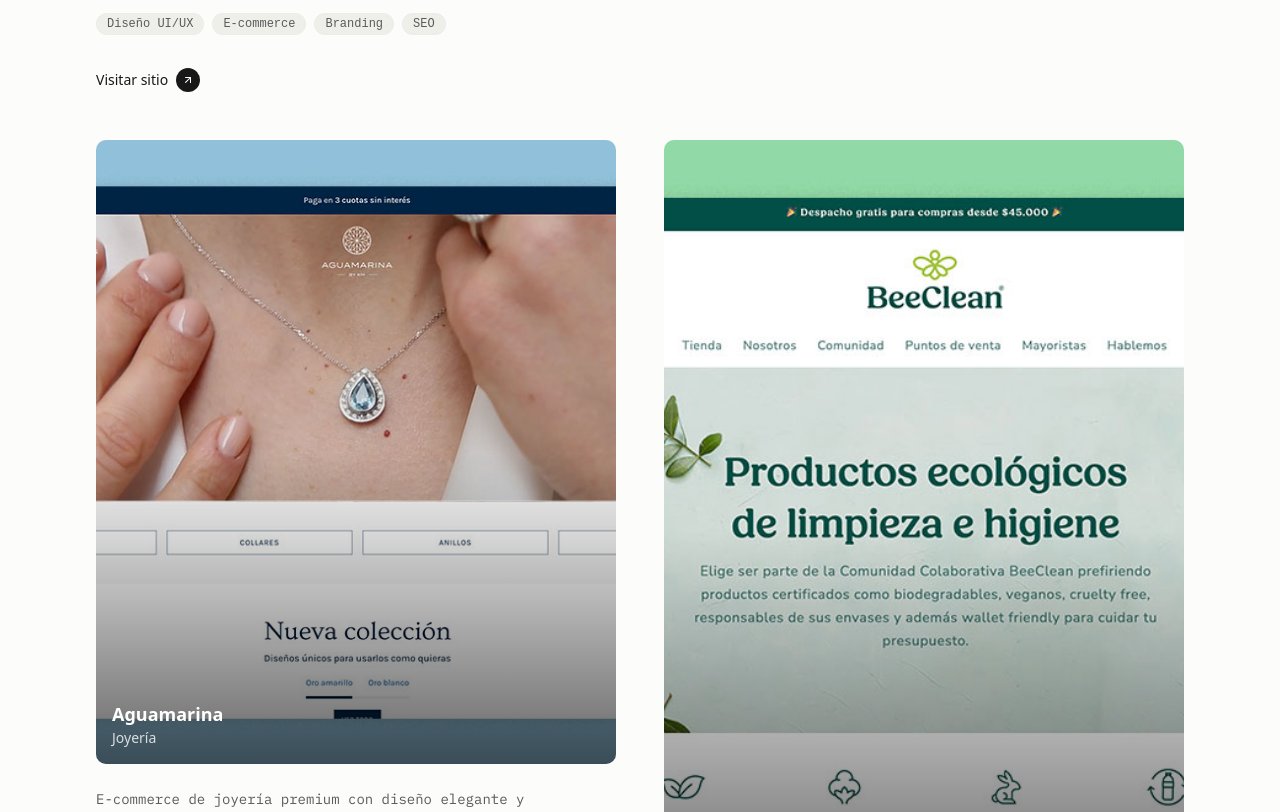
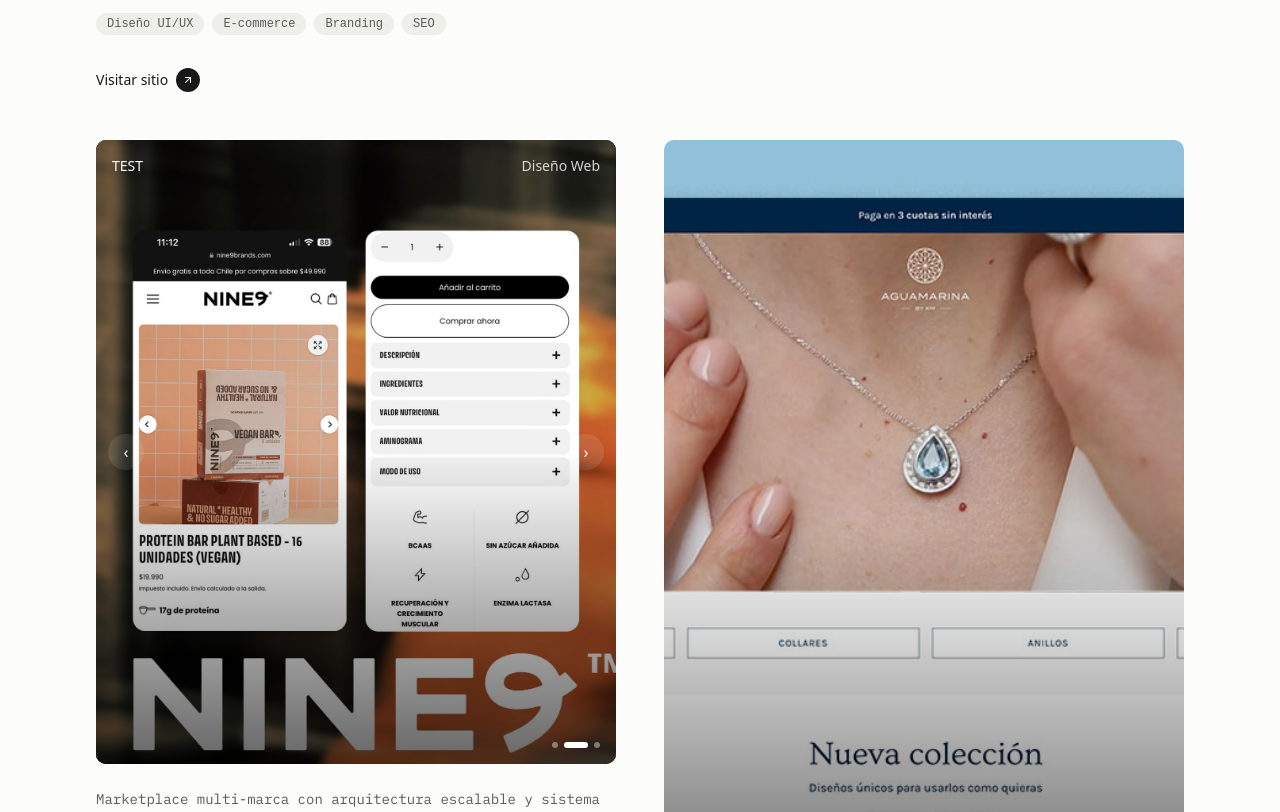
Before and after one commit to njofrey/draftmud, a Next.js app: page / in a window 1280 px wide. Shown: the part 1960-2772 px from the top of the page. Built offline with nearby package versions, Linux system fonts and the light colour scheme.

Commit message:
Add Embla carousel for TEST project: duplicate Nine9 project and implement PortfolioSlideshowEmbla component

```diff
--- a/package.json
+++ b/package.json
@@ -28,6 +28,8 @@
     "@radix-ui/react-slot": "^1.1.2",
     "class-variance-authority": "^0.7.1",
     "clsx": "^2.1.1",
+    "embla-carousel-autoplay": "^8.6.0",
+    "embla-carousel-react": "^8.6.0",
     "lucide-react": "^0.483.0",
     "motion": "^12.5.0",
     "next": "15.2.3",
--- /dev/null
+++ b/src/components/portfolio-slideshow-embla.tsx
@@ -0,0 +1,123 @@
+"use client";
+
+import Image from "next/image";
+import { useEffect, useRef, useState } from "react";
+import useEmblaCarousel from "embla-carousel-react";
+import Autoplay from "embla-carousel-autoplay";
+import { cn } from "@/lib/utils";
+
+interface Props {
+  images: string[];
+  name: string;
+  industry: string;
+  className?: string;
+  heightClass?: string; // opcional para ajustar altura desde fuera
+}
+
+export default function PortfolioSlideshowEmbla({
+  images,
+  name,
+  industry,
+  className,
+  heightClass = "h-[56vw] sm:h-[420px] md:h-[520px]",
+}: Props) {
+  const autoplay = useRef(Autoplay({ delay: 5500, stopOnInteraction: false, stopOnMouseEnter: true }));
+  const [emblaRef, emblaApi] = useEmblaCarousel(
+    {
+      loop: true,
+      align: "start",
+      dragFree: false,
+      watchDrag: true,
+      containScroll: "trimSnaps", // evita "saltos" en bordes
+      inViewThreshold: 0.6,
+    },
+    [autoplay.current]
+  );
+
+  const [selected, setSelected] = useState(0);
+
+  useEffect(() => {
+    if (!emblaApi) return;
+    const onSelect = () => setSelected(emblaApi.selectedScrollSnap());
+    emblaApi.on("select", onSelect);
+    onSelect();
+    return () => {
+      emblaApi.off("select", onSelect);
+    };
+  }, [emblaApi]);
+
+  return (
+    <div
+      className={cn(
+        "relative w-full overflow-hidden rounded-lg bg-black select-none touch-pan-y overscroll-contain",
+        className
+      )}
+    >
+      {/* Viewport */}
+      <div ref={emblaRef} className="overflow-hidden h-full">
+        {/* Container */}
+        <div className="flex will-change-transform h-full">
+          {images.map((src, i) => {
+            const isActive = i === selected;
+            const isNext = i === ((selected + 1) % images.length);
+            return (
+              <div key={i} className="relative min-w-full h-full">
+                <Image
+                  src={src}
+                  alt={`${name} - ${i + 1}`}
+                  fill
+                  sizes="100vw"
+                  className={cn(
+                    "object-cover [backface-visibility:hidden] [transform:translateZ(0)] transition-transform duration-700",
+                    isActive ? "scale-[1.015]" : "scale-100" // micro-zoom sutil como antes
+                  )}
+                  priority={isActive || isNext}
+                  loading={isActive || isNext ? "eager" : "lazy"}
+                  draggable={false}
+                />
+              </div>
+            );
+          })}
+        </div>
+      </div>
+      {/* Overlay */}
+      <div className="pointer-events-none absolute inset-0 z-10 bg-gradient-to-t from-black/60 via-transparent to-transparent" />
+      {/* Textos */}
+      <div className="pointer-events-none absolute top-4 left-4 z-20 text-white text-sm">{name}</div>
+      <div className="pointer-events-none absolute top-4 right-4 z-20 text-white/80 text-sm">{industry}</div>
+      {/* Bullets */}
+      {images.length > 1 && (
+        <div className="absolute bottom-4 right-4 z-20 flex gap-1.5">
+          {images.map((_, i) => (
+            <button
+              key={i}
+              onClick={() => emblaApi?.scrollTo(i)}
+              className={cn(
+                "h-1.5 rounded-full transition-all duration-300",
+                i === selected ? "w-6 bg-white" : "w-1.5 bg-white/40 hover:bg-white/60"
+              )}
+              aria-label={`Ir al slide ${i + 1}`}
+            />
+          ))}
+        </div>
+      )}
+      {/* Arrows opcionales en desktop */}
+      <button
+        type="button"
+        onClick={() => emblaApi?.scrollPrev()}
+        className="hidden sm:flex absolute left-3 top-1/2 -translate-y-1/2 z-20 h-9 w-9 items-center justify-center rounded-full bg-white/10 hover:bg-white/20 text-white"
+        aria-label="Anterior"
+      >
+        ‹
+      </button>
+      <button
+        type="button"
+        onClick={() => emblaApi?.scrollNext()}
+        className="hidden sm:flex absolute right-3 top-1/2 -translate-y-1/2 z-20 h-9 w-9 items-center justify-center rounded-full bg-white/10 hover:bg-white/20 text-white"
+        aria-label="Siguiente"
+      >
+        ›
+      </button>
+    </div>
+  );
+}
--- a/src/components/sections/home/portfolio-section.tsx
+++ b/src/components/sections/home/portfolio-section.tsx
@@ -4,6 +4,7 @@
 import { InView } from "@/components/motion-primitives/in-view";
 import Image from "next/image";
 import PortfolioSlideshow from "@/components/portfolio-slideshow";
+import PortfolioSlideshowEmbla from "@/components/portfolio-slideshow-embla";
 
 export default function PortfolioSection() {
   return (
@@ -69,12 +70,21 @@
               return (
               <div key={index} className="space-y-6 pb-6 md:pb-0">
                 {hasSlideshow ? (
+                  project.name === "TEST" ? (
+                    <PortfolioSlideshowEmbla
+                      images={images}
+                      name={project.name}
+                      industry={project.industry}
+                      className={imageAspectClass}
+                    />
+                  ) : (
                     <PortfolioSlideshow
                       images={images}
                       name={project.name}
                       industry={project.industry}
                       className={imageAspectClass}
                     />
+                  )
                 ) : (
                   <div className={`group relative w-full ${imageAspectClass} overflow-hidden rounded-lg bg-muted`}>
                     <Image
--- a/src/content/portfolio.ts
+++ b/src/content/portfolio.ts
@@ -11,6 +11,17 @@
   },
   {
     name: "Nine9",
+    description:
+      "Marketplace multi-marca con arquitectura escalable y sistema de gestión unificado para múltiples tiendas.",
+    img: "/images/portfolio/web-nine.jpg",
+    images: ["/images/Nine9/1.jpeg", "/images/Nine9/2.jpeg", "/images/Nine9/3.jpeg"], // Slideshow de 3 imágenes
+    url: "#",
+    result: "+300% escalabilidad",
+    industry: "Diseño Web",
+    services: ["Arquitectura", "Multi-tienda", "Integraciones", "Analytics"]
+  },
+  {
+    name: "TEST",
     description:
       "Marketplace multi-marca con arquitectura escalable y sistema de gestión unificado para múltiples tiendas.",
     img: "/images/portfolio/web-nine.jpg",
```
Also changed, not shown: 1 other file (tests, documents, lock files or other folders). Lines whose indentation alone changed are shown as unchanged.
